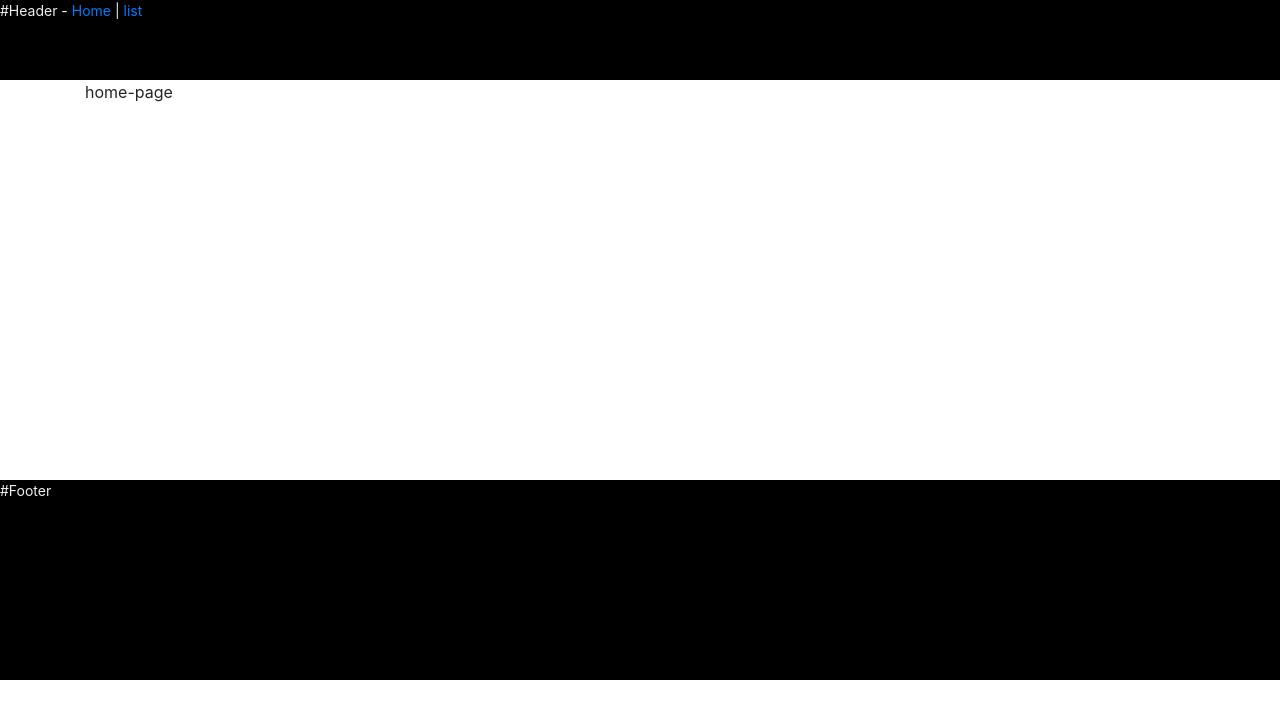
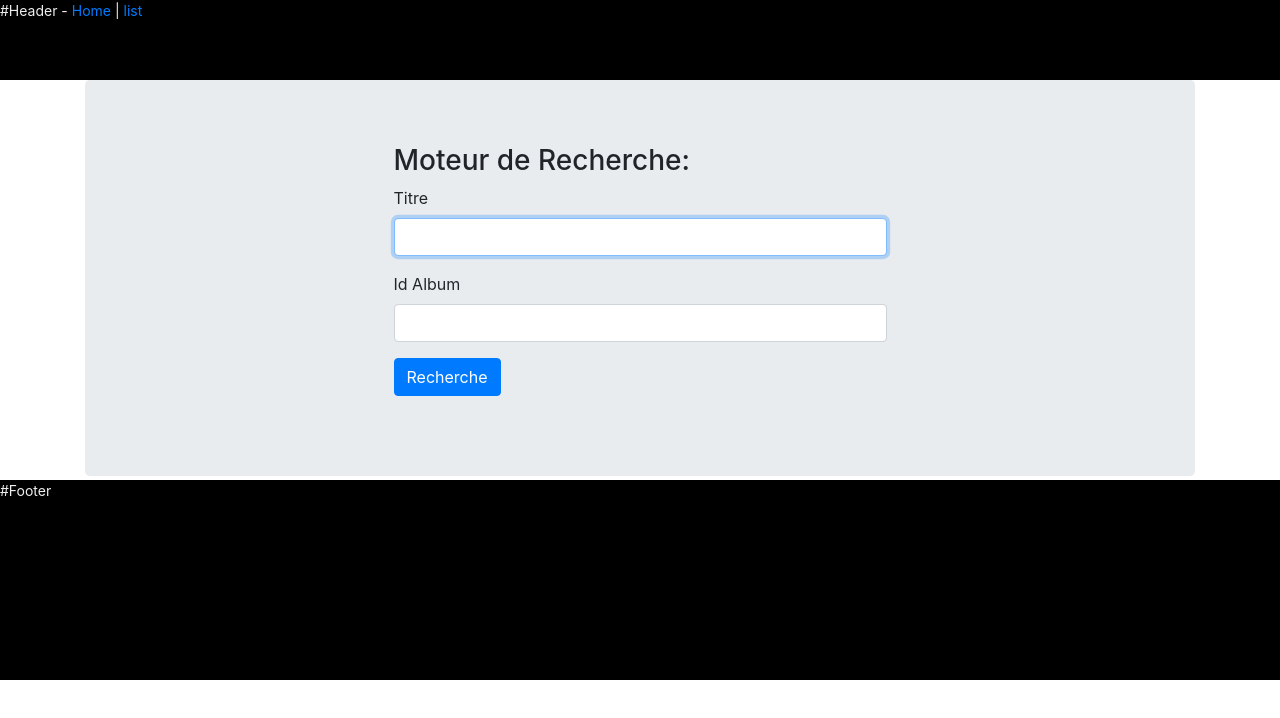
Before and after one commit to elyesturki/Angular6-GUI, an Angular app: page /home in a window 1280 px wide. Shown: the top 718 px of the page. Built offline with nearby package versions, Linux system fonts and the light colour scheme.

Commit message:
Add serch form in homepage and onSubmit Form test

```diff
--- a/src/app/pages/home-page/home-page.component.html
+++ b/src/app/pages/home-page/home-page.component.html
@@ -1,3 +1,24 @@
-<p>
-    home-page
-</p>
+<div class="jumbotron">
+    <div class="container">
+        <div class="row">
+            <div class="col-md-6 offset-md-3">
+                <h3>Moteur de Recherche: </h3>
+                <form name="form" (ngSubmit)="f.form.valid && onSubmit()" #f="ngForm" novalidate>
+                    <div class="form-group">
+                        <label for="titre">Titre</label>
+                        <input type="text" class="form-control" name="titre" [(ngModel)]="searchData.titre" #titre="ngModel" autofocus required/>
+                    </div>
+                    <div class="form-group">
+                        <label for="idAlbum">Id Album</label>
+                        <input type="text" class="form-control" name="idAlbum" [(ngModel)]="searchData.idAlbum" #idAlbum="ngModel" required/>
+                    </div>
+                    <div class="form-group">
+                        <button class="btn btn-primary">Recherche</button>
+                    </div>
+                </form>
+            </div>
+        </div>
+    </div>
+</div>
+
+<!-- link: http://jasonwatmore.com/post/2018/05/11/angular-6-template-driven-forms-validation-example -->
--- a/src/app/pages/home-page/home-page.component.ts
+++ b/src/app/pages/home-page/home-page.component.ts
@@ -1,4 +1,6 @@
 import { Component, OnInit } from '@angular/core';
+import { Observable, of, throwError } from 'rxjs';
+import { HttpClient, HttpHeaders, HttpErrorResponse, HttpHeaderResponse } from '@angular/common/http';
 
 @Component({
   selector: 'app-home-page',
@@ -7,11 +9,22 @@ import { Component, OnInit } from '@angular/core';
 })
 export class HomePageComponent implements OnInit {
 
-  constructor() {
+  searchData: any = {};
+
+  constructor( private http: HttpClient ) {
     console.log("#HomePage OK !!!")
   }
 
   ngOnInit() {
   }
 
+  onSubmit() {
+
+    console.log("this.searchData: ",this.searchData);
+    alert('SUCCESS!! :-)\n\n' + JSON.stringify(this.searchData))
+
+    /*var body = "titre=" + this.searchData.titre + "&idAlbum=" + this.searchData.idAlbum;*/
+    // return this.http.post("http://localhost:4200/products", this.searchData)
+  }
+
 }
--- a/src/app/pages/list-products/list-products.component.ts
+++ b/src/app/pages/list-products/list-products.component.ts
@@ -36,7 +36,7 @@ export class ListProductsComponent implements OnInit {
       console.log("data: ",data);
       this.products = data;
        for (let i=0; i<data.length; i++) {
-          if(this.filters.indexOf(data[i].albumId) === -1 && data[i].albumId<21) {
+          if(this.filters.indexOf(data[i].albumId) === -1 && data[i].albumId<11) {
             this.filters.push(data[i].albumId);
           }
         }
```
